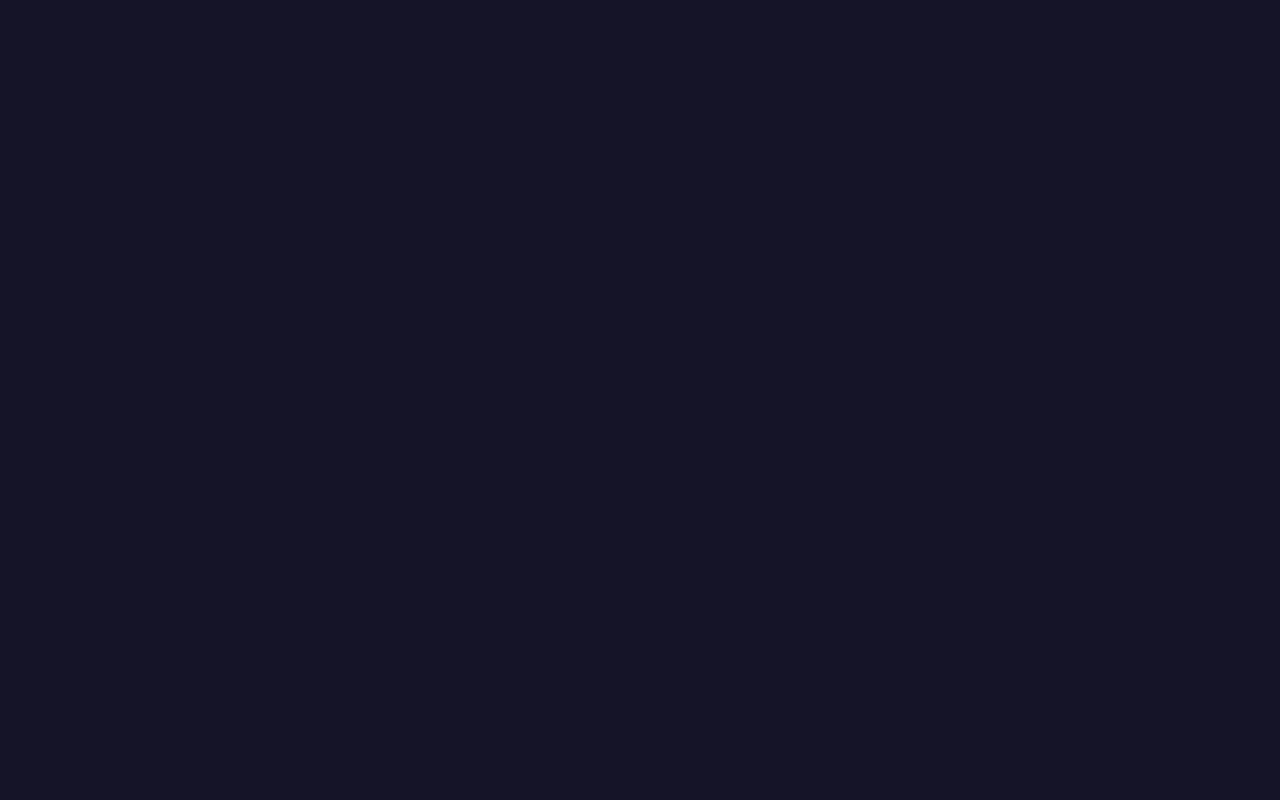
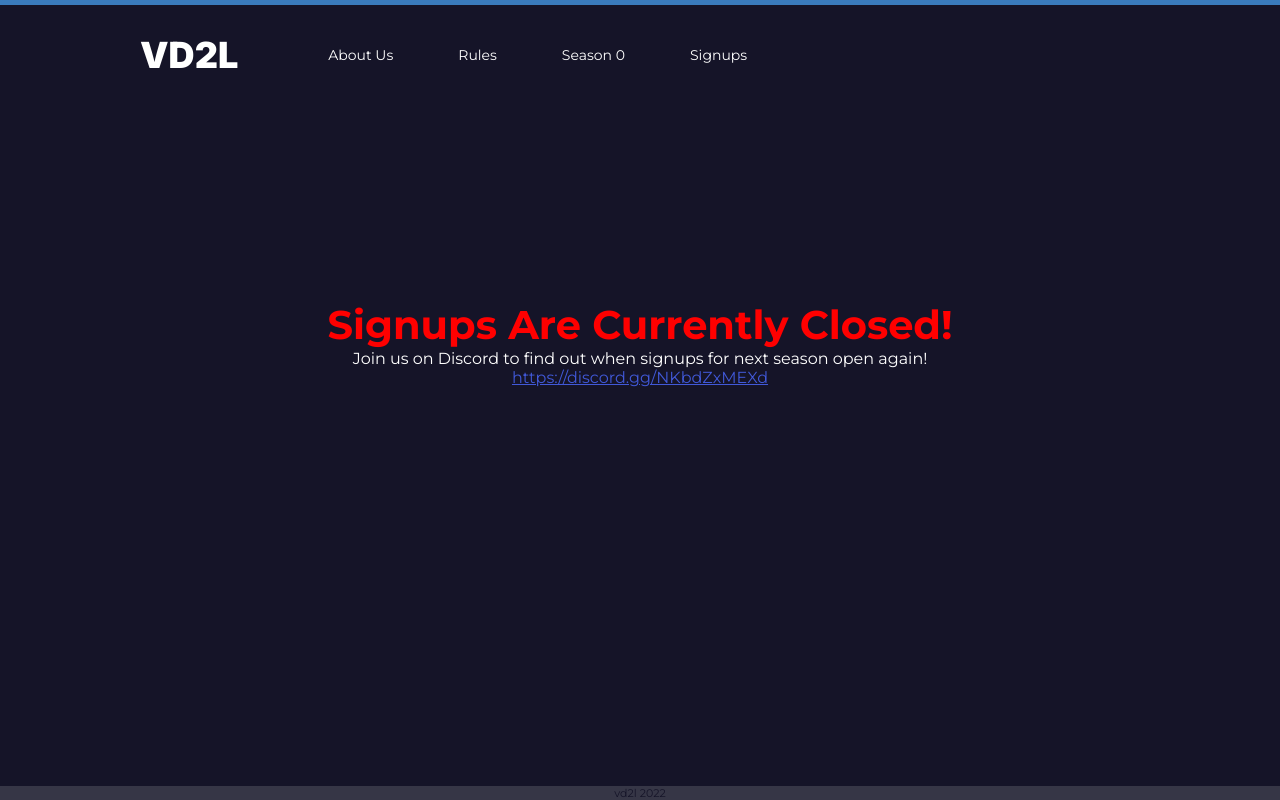
Before and after one commit to Yangjas4/VD2L-Website, a React (Vite) app in the folder vd2l/: page /signup in a window 1280 px wide. Before the commit this address had no page. Built offline with nearby package versions, Linux system fonts and the light colour scheme.

Commit message:
signups page (signups closed)

```diff
--- a/vd2l/src/App.css
+++ b/vd2l/src/App.css
@@ -574,13 +574,34 @@ td {
 }
 
 .hometeam {
-  text-align: left;
+	text-align: left;
 }
 
 .week-title {
-  padding-left: 10px;
+	padding-left: 10px;
 }
 
 .awayteam {
-  text-align: right;
+	text-align: right;
 }
+
+.signups-closed-container, .discord-container {
+  width: 100%;
+  display: flex;
+  justify-content: center;
+}
+
+.signups-closed {
+  margin-top: 200px;
+	color: red;
+	font-size: 40px;
+	font-weight: 700;
+  text-align: center;
+}
+
+.join-discord {
+  color: white;
+  text-align: center;
+  margin-left: 60px;
+  margin-right: 60px;
+}
--- a/vd2l/src/App.jsx
+++ b/vd2l/src/App.jsx
@@ -4,7 +4,7 @@ import { BrowserRouter, Routes, Route } from "react-router-dom";
 import Landing from './Pages/Landing';
 import About from './Pages/About';
 import Season from './Pages/Season';
-import Inhouse from './Pages/Inhouse';
+import Signup from './Pages/Signup';
 import Rules from './Pages/Rules';
 
 function App() {
@@ -17,7 +17,7 @@ function App() {
             <Route path="/about" element={<About />} />
             <Route path="/rules" element={<Rules />} />
             <Route path="/season" element={<Season />} />
-            <Route path="/inhouse" element={<Inhouse />} />
+            <Route path="/signup" element={<Signup />} />
           </Routes>
       </BrowserRouter>
     </div>
--- a/vd2l/src/Components/Navbar.jsx
+++ b/vd2l/src/Components/Navbar.jsx
@@ -24,7 +24,7 @@ export default function Navbar() {
 					<p className="nav-item"><Link to="/about">About Us</Link></p>
 					<p className="nav-item"><Link to="/rules">Rules</Link></p>
 					<p className="nav-item"><Link to="/season">Season 0</Link></p>
-					<p className="nav-item"><Link to="/inhouse">Inhouse</Link></p>
+					<p className="nav-item"><Link to="/signup">Signups</Link></p>
 				</nav>
 				<img
 					src={Menu}
@@ -46,7 +46,7 @@ export default function Navbar() {
 							<p className="nav-item"><Link to="/about">About Us</Link></p>
 							<p className="nav-item"><Link to="/rules">Rules</Link></p>
 							<p className="nav-item"><Link to="/season">Season 0</Link></p>
-							<p className="nav-item"><Link to="/inhouse">Inhouse</Link></p>
+							<p className="nav-item"><Link to="/signup">Signups</Link></p>
 						</nav>
 					</motion.div>
 				)}
--- a/vd2l/src/Components/SignupRow.jsx
+++ b/vd2l/src/Components/SignupRow.jsx
@@ -1,4 +1,5 @@
 export default function SignupRow(props) {
+
 	return (
 		<tr>
 			<td>{props.row}</td>
--- a/vd2l/src/Pages/Inhouse.jsx
+++ /dev/null
@@ -1,13 +0,0 @@
-import Navbar from "../Components/Navbar";
-import Footer from "../Components/Footer";
-
-export default function Inhouse() {
-
-    return (
-        <div className="inhouse">
-            <Navbar />
-            <p className="season-no">Work In Progress!</p>
-            <Footer />
-        </div>
-    )
-}
--- /dev/null
+++ b/vd2l/src/Pages/Signup.jsx
@@ -0,0 +1,29 @@
+import Navbar from "../Components/Navbar";
+import Footer from "../Components/Footer";
+
+export default function Inhouse() {
+	const signupsOpen = false;
+
+	return (
+		<div className="inhouse">
+			<Navbar />
+			{signupsOpen ? (
+				<p className="season-no">Signups Are Currently Open!</p>
+			) : (
+				<>
+					<div className="signups-closed-container">
+						<p className="signups-closed">
+							Signups Are Currently Closed!
+						</p>
+					</div>
+					<div className="discord-container">
+                        <p className="join-discord">Join us on Discord to find out when signups for next season open again! <br /><a className="discord" href="https://discord.gg/NKbdZxMEXd">
+						https://discord.gg/NKbdZxMEXd
+					</a></p>
+                    </div>
+				</>
+			)}
+			<Footer />
+		</div>
+	);
+}
```
